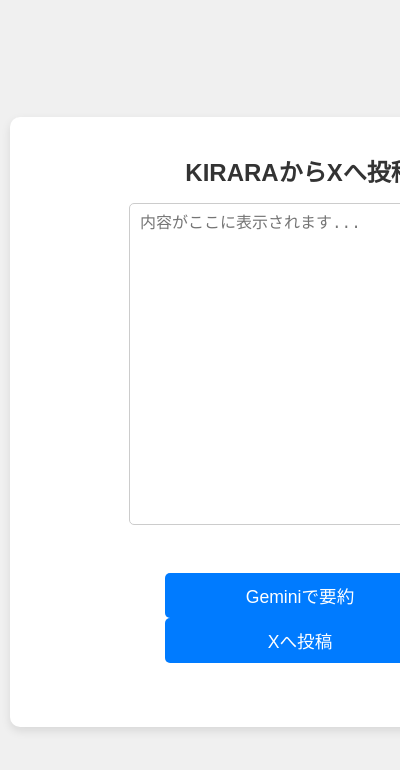
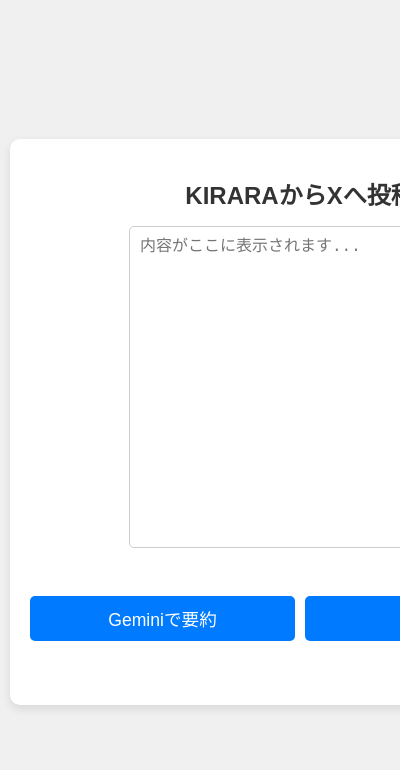
Before and after one commit to kuma6082/kirara-to-x-poster, a browser extension: page popup.html in a window 400 px wide. Shown: the top 770 px of the page. Drawn offline with Linux system fonts and the light colour scheme.

Commit message:
Add flex layout for buttons

```diff
--- a/popup.css
+++ b/popup.css
@@ -52,8 +52,13 @@
   color: #555;
 }
 
+.button-row {
+  display: flex;
+  gap: 10px;
+}
+
 button {
-  width: 50%;
+  flex: 1;
   padding: 10px;
   font-size: 1.1em;
   color: white;
--- a/popup.html
+++ b/popup.html
@@ -13,8 +13,10 @@
             <h1>KIRARAからXへ投稿</h1>
             <textarea id="output" rows="10" cols="50" placeholder="内容がここに表示されます..."></textarea>
             <p id="charCount">文字数: 0</p>
-            <button id="summarize">Geminiで要約</button>
-            <button id="postToX">Xへ投稿</button>
+            <div class="button-row">
+                <button id="summarize">Geminiで要約</button>
+                <button id="postToX">Xへ投稿</button>
+            </div>
             <p><a href="options.html" target="_blank">オプション</a></p>
         </div>
 
```
